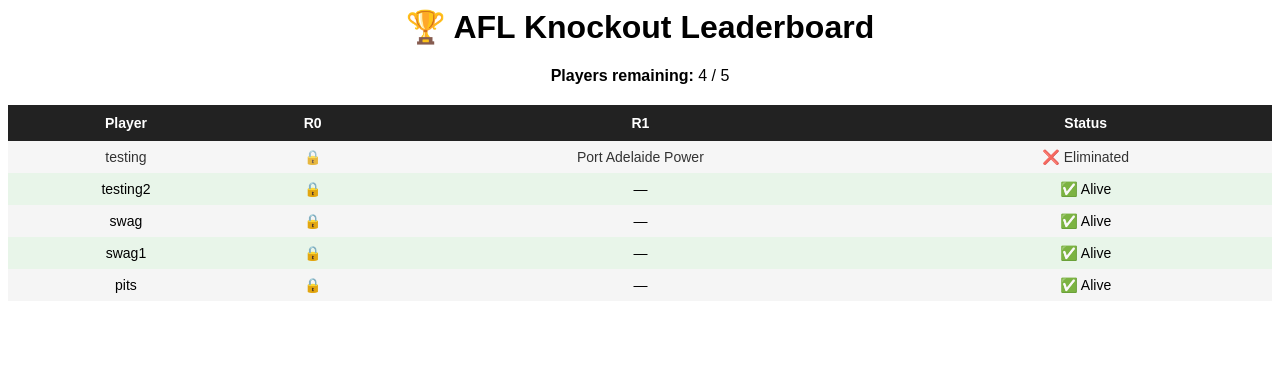
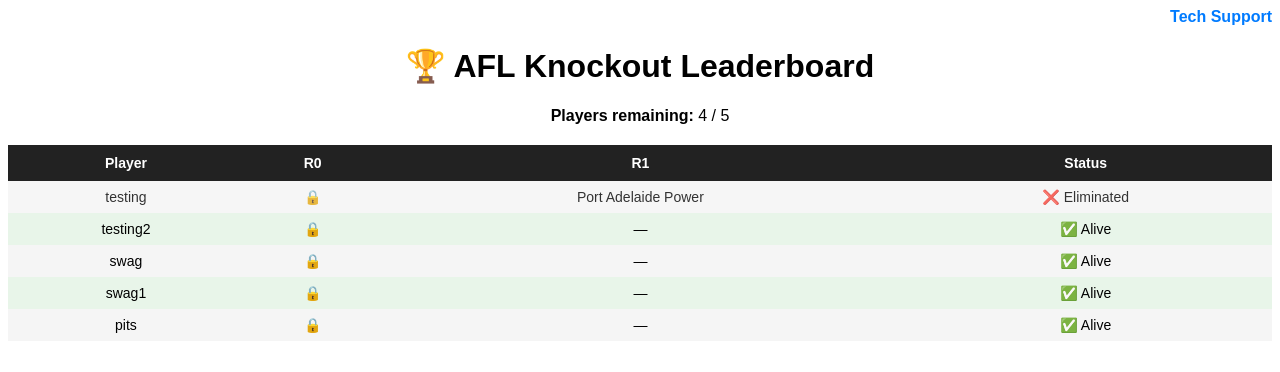
Before and after one commit to jackpitson/afl-knockout, a Django app: page /leaderboard/ in a window 1280 px wide. Shown: the top 372 px of the page. Run offline with Django 5.2, Linux system fonts and the light colour scheme; a user stored in the database is signed in; data comes from the database, SQL or seed files in the repository.

Commit message:
tech support

```diff
--- a/competition/templates/leaderboard.html
+++ b/competition/templates/leaderboard.html
@@ -1,7 +1,27 @@
+{% load static %}
 <style>
+
+.top-bar {
+    display: flex;
+    justify-content: flex-end;
+    margin-bottom: 10px;
+}
+
+.top-bar a {
+    text-decoration: none;
+    color: #007bff;
+    font-weight: bold;
+}
+
+.top-bar a:hover {
+    text-decoration: underline;
+}
+
 body {
     font-family: Arial, sans-serif;
 }
+
+
 
 h1 {
     text-align: center;
@@ -57,6 +77,10 @@ tr:nth-child(even) {
 }
 
 </style>
+
+<div class="top-bar">
+    <a href="{% static 'images/monkey.png' %}" target="_blank">Tech Support</a>
+</div>
 
 <h1>🏆 AFL Knockout Leaderboard</h1>
 
```
